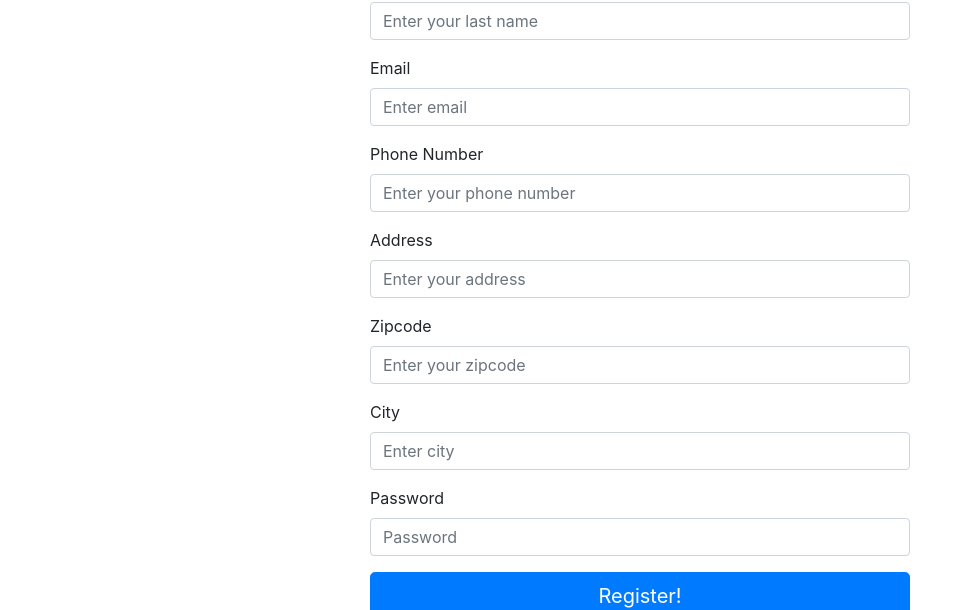
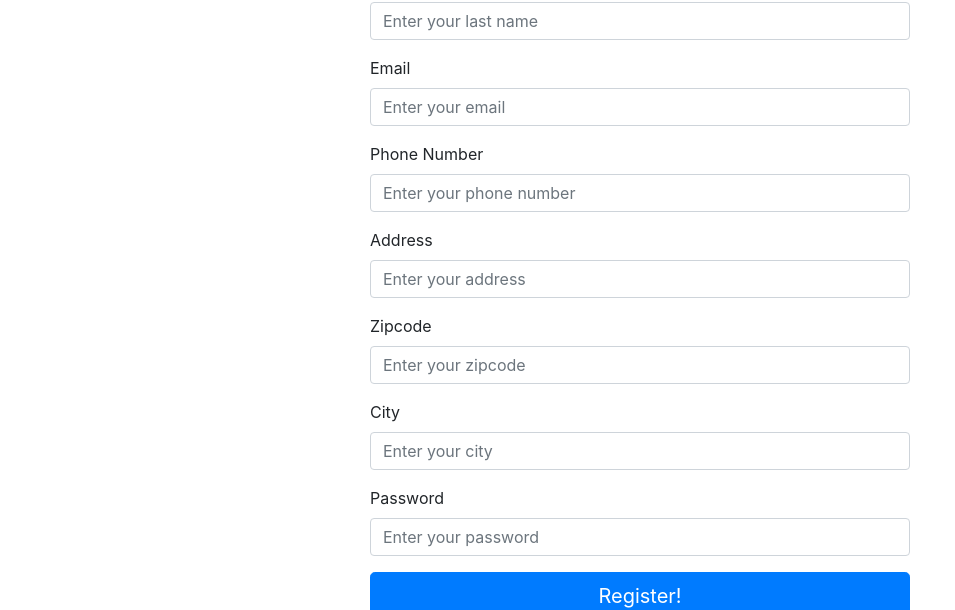
Before and after one commit to cswitzer85/project3, a React (Create React App) app in the folder client/: page /SignupForm in a window 1280 px wide. Shown: the part 256-866 px from the top of the page, without its empty margins (0-955 px from the left). Built offline with nearby package versions, Linux system fonts and the light colour scheme; no server answers.

Commit message:
Update SignupForm.js
Fixed placeholder to be all equal.

```diff
--- a/client/src/components/pages/SignupForm.js
+++ b/client/src/components/pages/SignupForm.js
@@ -90,7 +90,7 @@ class SignupForm extends Component {
                                     type="email"
                                     className="form-control"
                                     name="email"
-                                    placeholder="Enter email"
+                                    placeholder="Enter your email"
                                     value={this.state.email}
                                     onChange={this.handleChange}
                                 />
@@ -134,7 +134,7 @@ class SignupForm extends Component {
                                     type="text"
                                     className="form-control"
                                     name="city"
-                                    placeholder="Enter city"
+                                    placeholder="Enter your city"
                                     value={this.state.city}
                                     onChange={this.handleChange}
                                 />
@@ -145,7 +145,7 @@ class SignupForm extends Component {
                                     type="password"
                                     className="form-control"
                                     name="password"
-                                    placeholder="Password"
+                                    placeholder="Enter your password"
                                     value={this.state.password}
                                     onChange={this.handleChange}
                                 />
```
